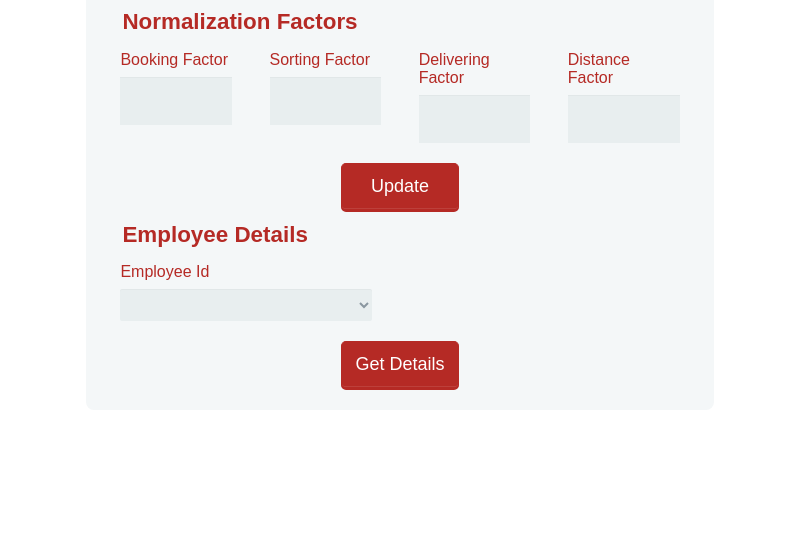
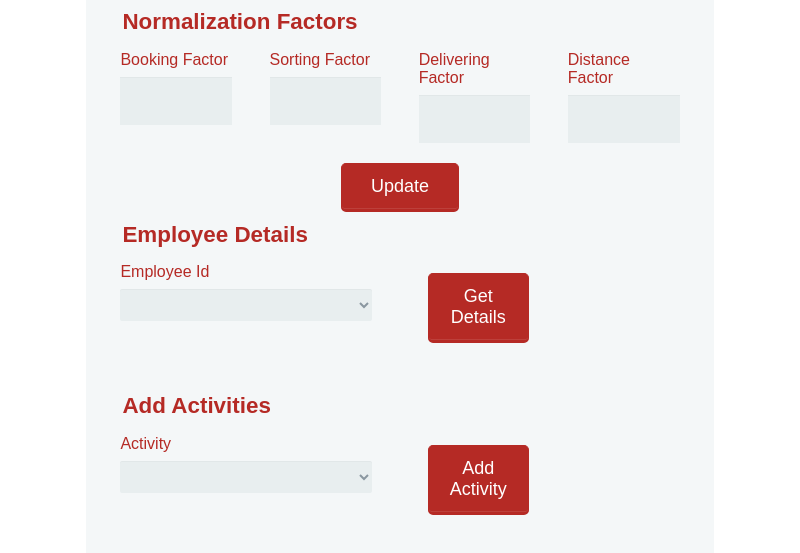
Before and after one commit to bhawesh96/sih18, an Electron app: page admin.html in a window 800 px wide. Shown: the part 133-686 px from the top of the page. Drawn offline with Linux system fonts and the light colour scheme; no server answers.

Commit message:
screenshots, admin page

```diff
--- a/admin.html
+++ b/admin.html
@@ -52,11 +52,28 @@
               <select id="empid">
               </select>
           </div>
+          <div class="half-width">
+            <button id="getDetails" style="width: 40%; margin-top: 10px;">Get Details</button>
+          </div>
+          </div>
         </fieldset>
 
-        <div style="display: flex; justify-content: center; flex-direction: column; align-items: center; margin-top: -50px;">
-          <button id="getDetails" style="width: 20%; margin-top: 0px;">Get Details</button>
-        </div>
+        <fieldset>
+          <legend><strong>Add Activities</strong></legend>
+
+          <div class="flex lr-container">
+
+          <div class="half-width">
+              <label>Activity</label>
+              <select id="empid">
+              </select>
+          </div>
+          <div class="half-width">
+            <button id="addActivity" style="width: 40%; margin-top: 10px;">Add Activity</button>
+          </div>
+          </div>
+        </fieldset>
+
 
 
       </form>
--- a/js/myscript.js
+++ b/js/myscript.js
@@ -3,13 +3,22 @@ $(document).ready(function() {
 var mysql = require('mysql');
 
 // DB connection
+// var connection = mysql.createConnection({
+// 	host     : 'beehivesoftech.co.in',
+// 	port     :  '3306',
+// 	user     : 'beehipfc_root',
+// 	password : 'randomise',
+// 	database : 'beehipfc_sih18'
+// })
+
 var connection = mysql.createConnection({
-	host     : 'beehivesoftech.co.in',
+	host     : 'localhost',
 	port     :  '3306',
-	user     : 'beehipfc_root',
-	password : 'randomise',
-	database : 'beehipfc_sih18'
+	user     : 'root',
+	password : 'password',
+	database : 'sihlocal'
 })
+
 connection.connect(function(err) {
 });
 
```
Also changed, not shown: UI and DB screenshots/Screenshot from 2018-03-31 18-32-04.png (added), UI and DB screenshots/Screenshot from 2018-03-31 18-32-51.png (added), UI and DB screenshots/Screenshot from 2018-03-31 18-34-33.png (added), UI and DB screenshots/Screenshot from 2018-03-31 18-34-47.png (added), UI and DB screenshots/Screenshot from 2018-03-31 18-34-59.png (added), UI and DB screenshots/Screenshot from 2018-03-31 18-35-12.png (added), UI and DB screenshots/Screenshot from 2018-03-31 18-35-41.png (added), UI and DB screenshots/Screenshot from 2018-03-31 18-36-16.png (added), UI and DB screenshots/Screenshot from 2018-03-31 18-36-29.png (added).
